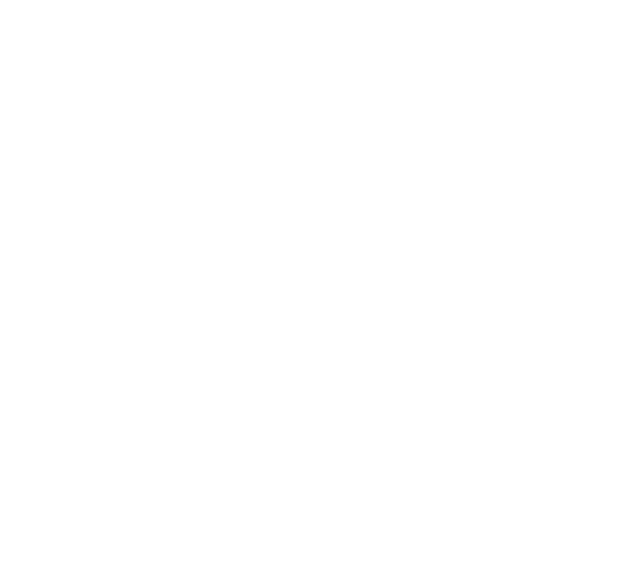
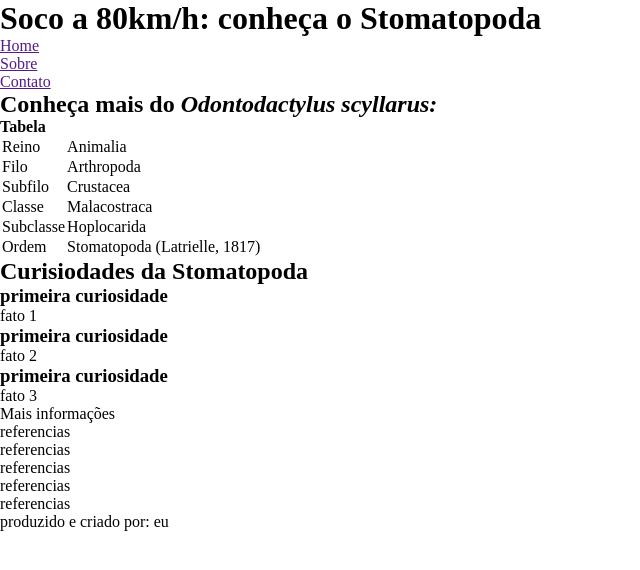
Before and after one commit to thiagoleite92/trybe-exercises, a plain HTML site: page bloco_3/exercises/introducao-a-html-e-css_4/exercise_1.html in a window 1280 px wide. Shown: the whole page, without its empty margins (0-640 px from the left). Drawn offline with Linux system fonts and the light colour scheme.

Commit message:
esqueleto pronto, falta estilizar

```diff
--- a/bloco_3/exercises/introducao-a-html-e-css_4/exercise_1.html
+++ b/bloco_3/exercises/introducao-a-html-e-css_4/exercise_1.html
@@ -5,8 +5,80 @@
     <meta http-equiv="X-UA-Compatible" content="IE=edge">
     <meta name="viewport" content="width=device-width, initial-scale=1.0">
     <title>exercise_1</title>
+    <link rel="stylesheet" href="style.css">
 </head>
 <body>
+    <header>
+        <h1>Soco a 80km/h: conheça o Stomatopoda</h1>
+    </header>
+    <nav class="nav-links">
+        <ul>
+            <li>
+                <a href="">Home</a>
+            </li>
+            <li>
+                <a href="">Sobre</a>
+            </li>
+            <li>
+                <a href="">Contato</a>
+            </li>
+        </ul>
+    </nav>
+    <article>
+        <header>
+            <h1>Conheça mais do <i>Odontodactylus scyllarus:</i></h1>
+        </header>
+        <h4>Tabela</h4>
+        <table>
+            <tr>
+                <td>Reino</td>
+                <td>Animalia</td>
+            </tr>
+            <tr>
+                <td>Filo</td>
+                <td>Arthropoda</td>
+            </tr>
+            <tr>
+                <td>Subfilo</td>
+                <td>Crustacea</td>
+            </tr>
+            <tr>
+                <td>Classe</td>
+                <td>Malacostraca</td>
+            </tr>
+            <tr>
+                <td>Subclasse</td>
+                <td>Hoplocarida</td>
+            </tr>
+            <tr>
+                <td>Ordem</td>
+                <td>Stomatopoda (Latrielle, 1817)</td>
+            </tr>
 
+        </table>
+
+    </article>
+    <section>
+        <header><h1>Curisiodades da Stomatopoda</h1></header>
+        <h3>primeira curiosidade</h3>
+            <article>fato 1</article>
+        <h3>primeira curiosidade</h3>
+            <article>fato 2</article>
+        <h3>primeira curiosidade</h3>
+            <article>fato 3</article>
+    </section>
+    <aside>
+        Mais informações
+    </aside>
+    <div>
+        <ul>
+            <li>referencias</li>
+            <li>referencias</li>
+            <li>referencias</li>
+            <li>referencias</li>
+            <li>referencias</li>
+        </ul>
+    </div>
+    <footer>produzido e criado por: eu</footer>
 </body>
 </html>
--- /dev/null
+++ b/bloco_3/exercises/introducao-a-html-e-css_4/style.css
@@ -0,0 +1,5 @@
+*{
+    margin: 0;
+    padding: 0;
+    text-align: justify;
+}
```
